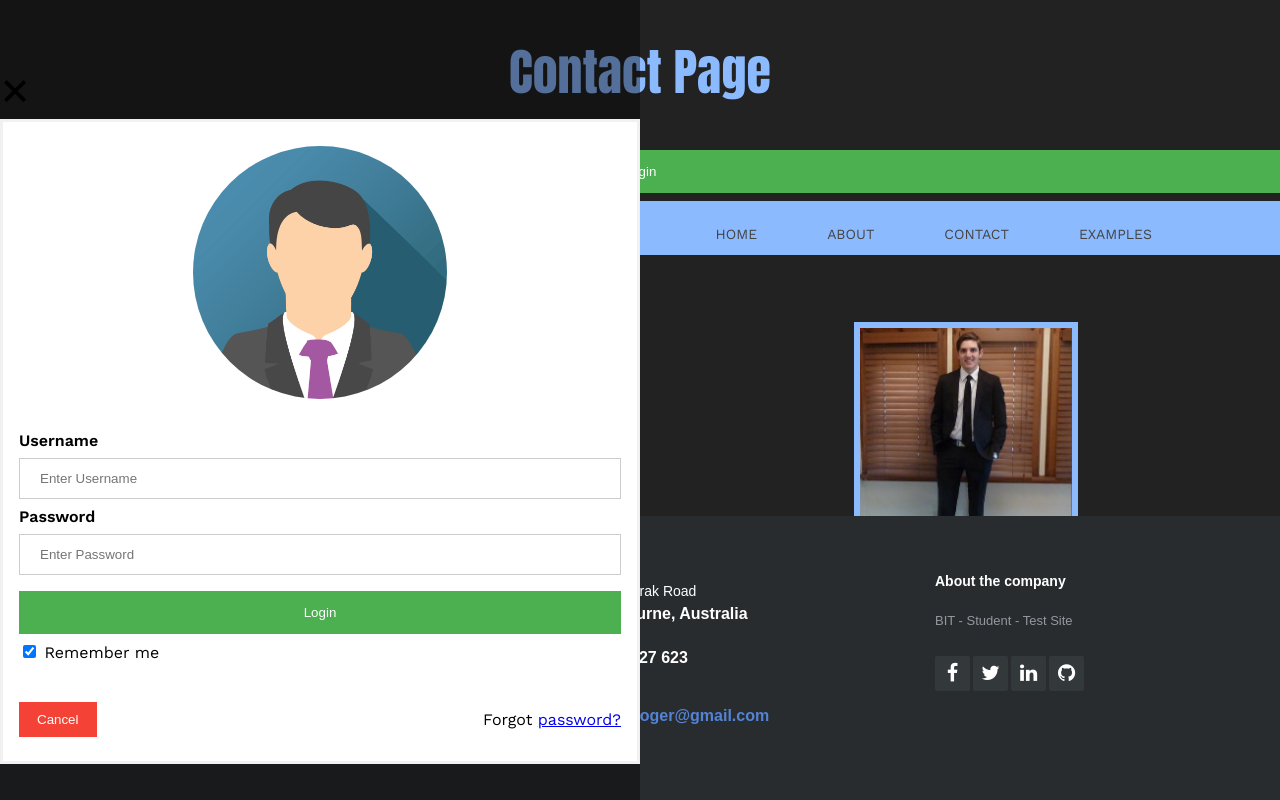
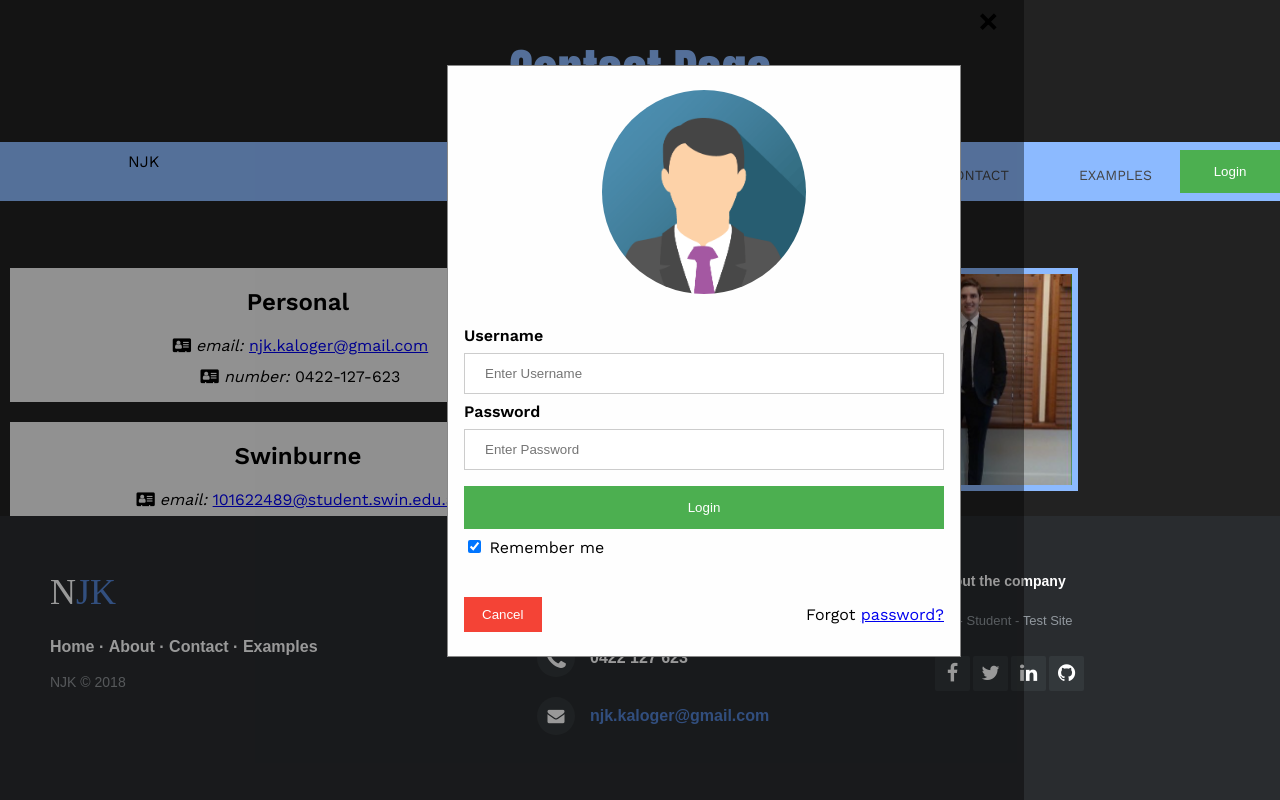
Before and after one commit to njk-kaloger/njk-personal, a React (Create React App) app: page /contact in a window 1280 px wide. Both pictures are taken after a click on the button "Login". Built offline with nearby package versions, Linux system fonts and the light colour scheme.

Commit message:
Modified the styles of the login, as well as added refs into the login so as to not use DOM elements

```diff
--- a/src/components/Login.js
+++ b/src/components/Login.js
@@ -1,30 +1,32 @@
 import React, { Component } from "react";
 
 class Login extends Component {
+  divRef = React.createRef();
   clickForm = event => {
-    const modal = document.getElementById("id01");
+    const modal = this.divRef;
+
     // When the user clicks anywhere outside of the modal, close it
-    if (event.target.name === "login") {
-      modal.style.display = "block";
+    if (event.target.className === "login") {
+      modal.current.style.display = "block";
     }
 
     if (event.target.className === "close") {
-      modal.style.display = "none";
+      modal.current.style.display = "none";
     }
 
     if (event.target.className === "cancelbtn") {
-      modal.style.display = "none";
+      modal.current.style.display = "none";
     }
   };
 
   render() {
     return (
       <div>
-        <button name="login" onClick={this.clickForm}>
+        <button className="login" onClick={this.clickForm}>
           Login
         </button>
 
-        <div id="id01" className="modal">
+        <div ref={this.divRef} id="id01" className="modal">
           <span onClick={this.clickForm} className="close" title="Close Modal">
             &times;
           </span>
--- a/src/css/styles.css
+++ b/src/css/styles.css
@@ -375,6 +375,15 @@ Footer CSS
   }
 }
 
+/**********************************************************************
+Login CSS
+**********************************************************************/
+.login {
+  width: 100px;
+  text-align: center;
+  float: right;
+}
+
 /* The Modal (background) */
 .modal {
   display: none; /* Hidden by default */
@@ -388,10 +397,26 @@ Footer CSS
   background-color: rgb(0, 0, 0); /* Fallback color */
   background-color: rgba(0, 0, 0, 0.4); /* Black w/ opacity */
   padding-top: 60px;
+  padding-left: 30%;
 }
 
+/* Modal Content/Box */
+.modal-content {
+  background-color: #fefefe;
+  margin: 5px auto; /* 15% from the top and centered */
+  border: 1px solid #888;
+  width: 80%; /* Could be more or less, depending on screen size */
+}
+
+/* The Close Button */
 .close {
-  font-size: 50px;
+  /* Position it in the top right corner outside of the modal */
+  position: absolute;
+  right: 25px;
+  top: 0;
+  color: #000;
+  font-size: 35px;
+  font-weight: bold;
 }
 .close:hover,
 .close:focus {
@@ -453,6 +478,30 @@ span.psw {
   padding-top: 16px;
 }
 
+/* Add Zoom Animation */
+.animate {
+  -webkit-animation: animatezoom 0.6s;
+  animation: animatezoom 0.6s;
+}
+
+@-webkit-keyframes animatezoom {
+  from {
+    -webkit-transform: scale(0);
+  }
+  to {
+    -webkit-transform: scale(1);
+  }
+}
+
+@keyframes animatezoom {
+  from {
+    transform: scale(0);
+  }
+  to {
+    transform: scale(1);
+  }
+}
+
 /* Change styles for span and cancel button on extra small screens */
 @media screen and (max-width: 300px) {
   span.psw {
```
